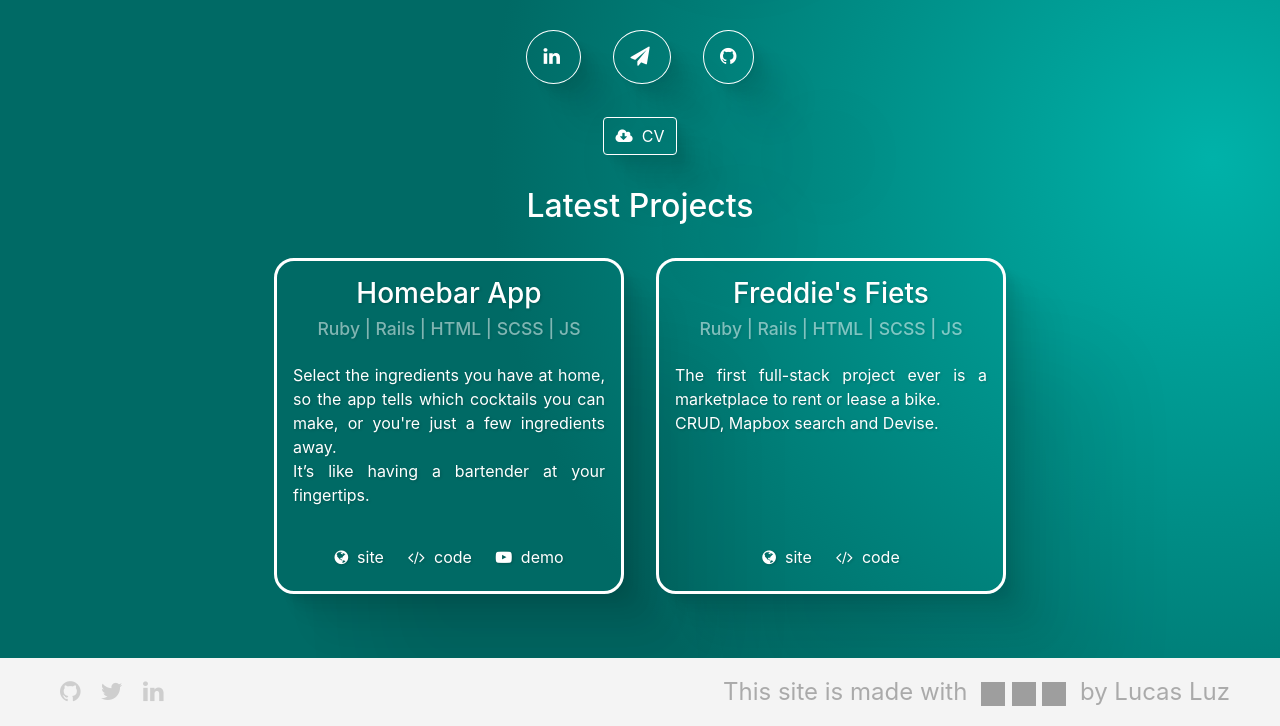
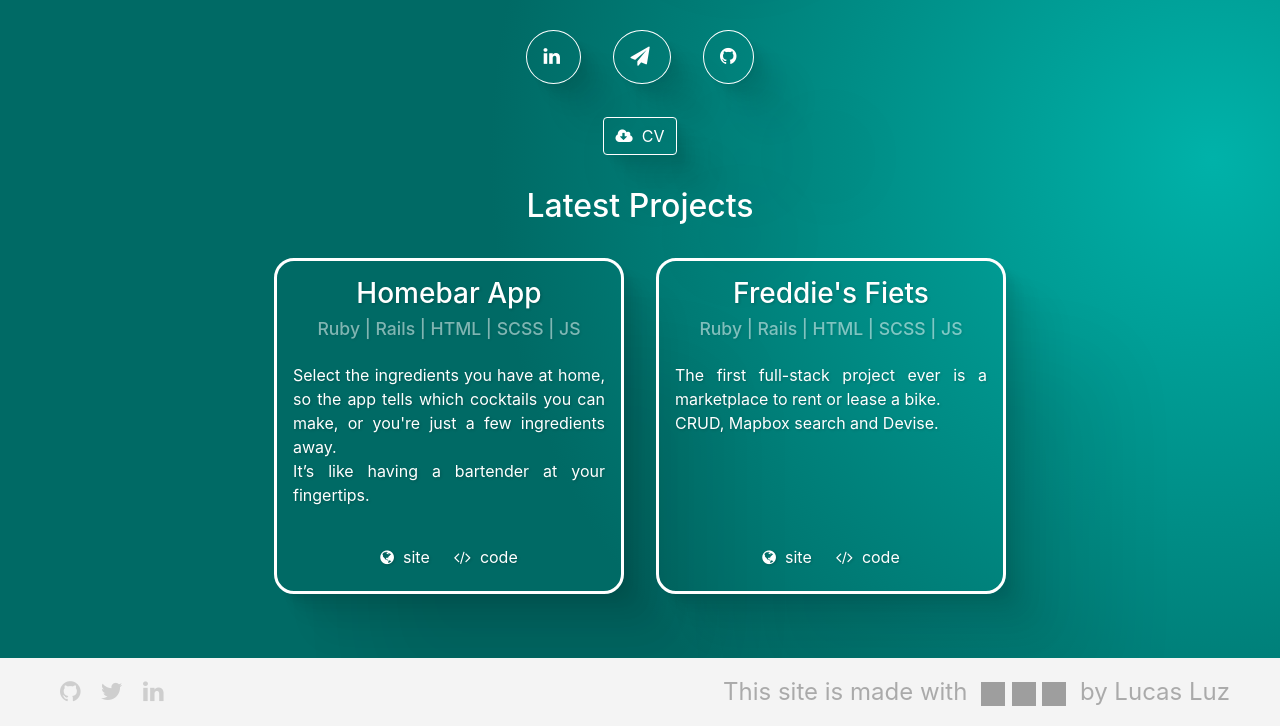
Before and after one commit to lcalazansl/site, a plain HTML site: page index.html in a window 1280 px wide. Shown: the part 409-1135 px from the top of the page. Drawn offline with nearby package versions, Linux system fonts and the light colour scheme; grey boxes are pictures that could not be loaded.

Commit message:
comment out YT btn for homebar app as video is not yet released

```diff
--- a/index.html
+++ b/index.html
@@ -73,10 +73,10 @@
               <i class="fa fa-code" aria-hidden="true"></i>
               <span>&nbsp;code</span>
             </a>
-            <a class="btn btn-flat" target="_blank" href="">
+            <!-- <a class="btn btn-flat" target="_blank" href="">
               <i class="fa fa-youtube-play" aria-hidden="true"></i>
               <span>&nbsp;demo</span>
-            </a>
+            </a> -->
           </div>
         </div>
 
```
